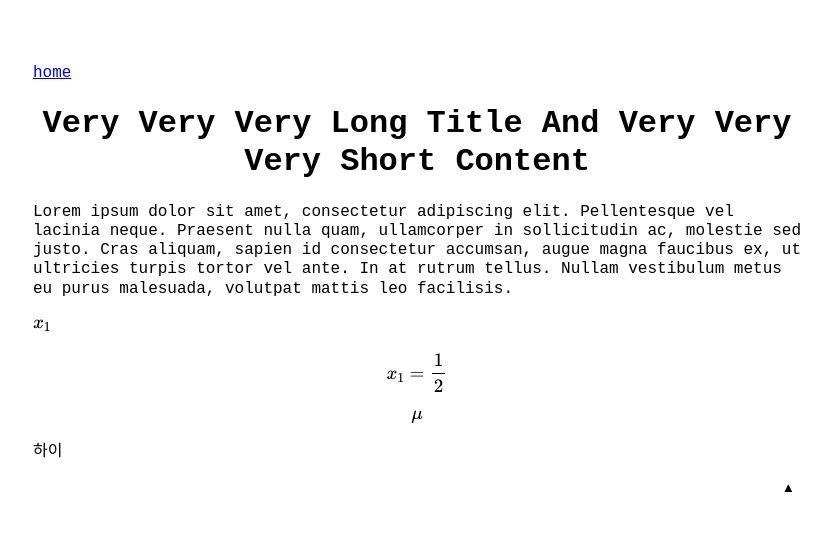
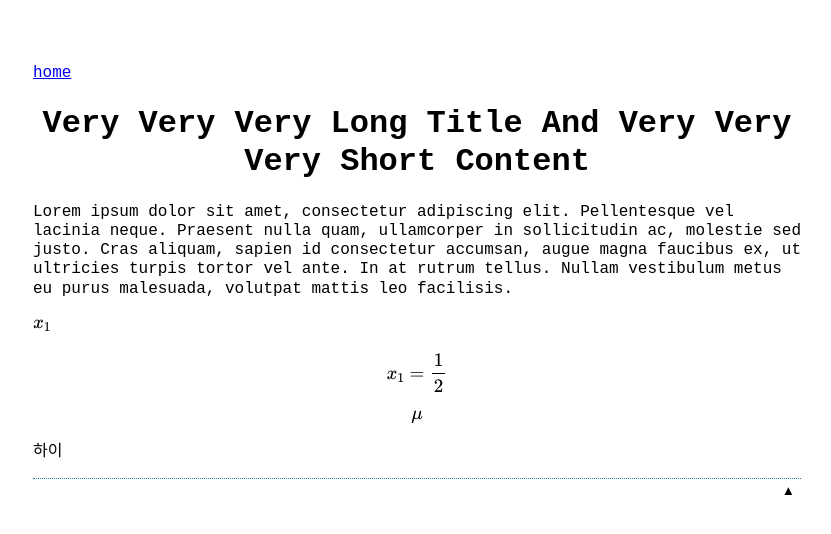
Before and after one commit to km01/km01.github.io, a Jekyll site: the page built from _posts/2020-07-08-very-very-very-long-title-and-very-very-very-short-content.md, in a window 1280 px wide. Shown: the top 534 px of the page, without its empty margins (223-1054 px from the left). Built offline with Jekyll 4.4.1, drawn with Linux system fonts in a browser that asks for light colours; formulas are drawn with MathJax 3.

Commit message:
Update post.html

```diff
--- a/_layouts/post.html
+++ b/_layouts/post.html
@@ -4,7 +4,7 @@ layout: default
 
 <a href="{{ site.url }}">{{ site.theme_config.back_home_text }}</a>
 <h1 style="text-align: center;">{{ page.title }}</h1>
-<div style="border-bottom: 1px; border-bottom-color: #1f77b4;">
+<div style="border-bottom: 1px; border-bottom-color: #1f77b4; border-bottom-style: dotted;">
     {{ content }}
 </div>
 <div style="margin-top: 0.1rem; padding-top: 0.1rem;">
```
